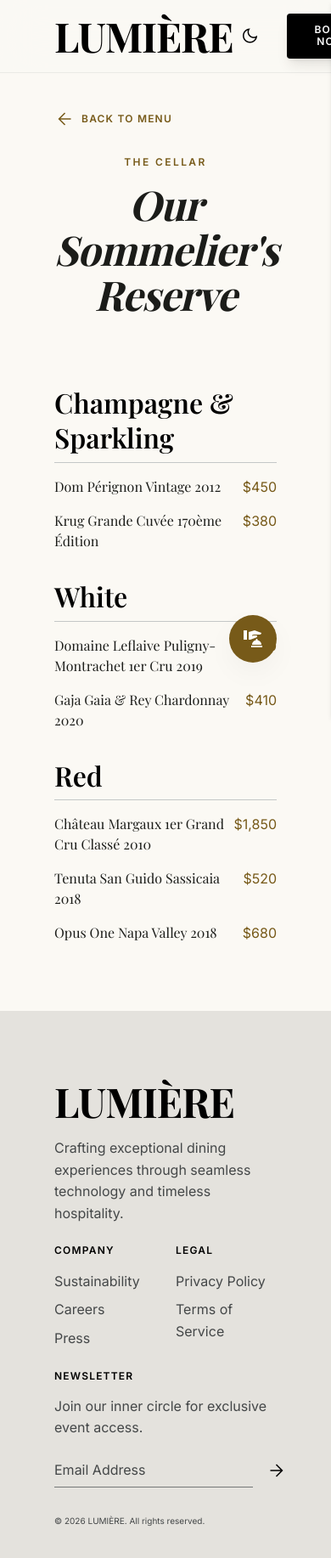
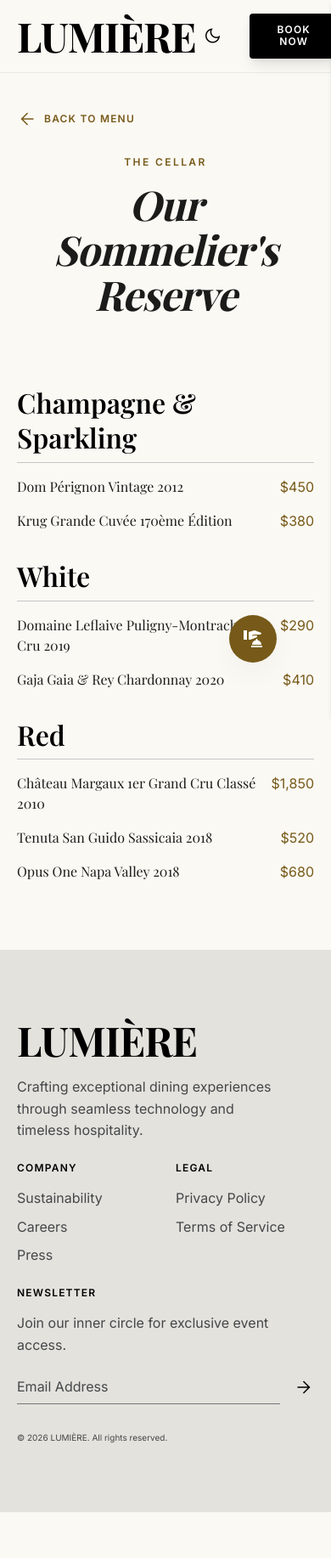
Before and after one commit to aryansingh81167/restaurant-reservation-ai, a Next.js app: page /wine-list in a window 390 px wide. Shown: the top 1834 px of the page at 85% size. After the commit the page ends 1780 px from the top, so only its background shows below. Built offline with nearby package versions, Linux system fonts and the light colour scheme; no server answers; a web font is replaced by a local one.

Commit message:
style: mobile responsiveness improvements

```diff
--- a/src/app/dashboard/DashboardClient.tsx
+++ b/src/app/dashboard/DashboardClient.tsx
@@ -166,7 +166,7 @@ export default function DashboardClient({
   };
 
   return (
-    <div className="pt-8 min-h-screen px-margin-desktop max-w-container-max mx-auto grid grid-cols-12 gap-gutter pb-section-gap">
+    <div className="pt-8 min-h-screen px-4 md:px-margin-desktop max-w-container-max mx-auto flex flex-col-reverse lg:grid lg:grid-cols-12 gap-gutter pb-section-gap">
       {/* Main Content Area */}
       <section className="col-span-12 lg:col-span-8 py-stack-lg">
         <div className="mb-section-gap animate-fade-in-up">
@@ -308,7 +308,7 @@ export default function DashboardClient({
                   {/* Date Picker */}
                   <div>
                     <label className="font-label-caps text-label-caps block mb-4 text-on-surface-variant tracking-widest">SELECT DATE</label>
-                    <div className="grid grid-cols-4 gap-2">
+                    <div className="grid grid-cols-2 sm:grid-cols-4 gap-2">
                       {availableDays.slice(0, 8).map(day => (
                         <button
                           key={day.date}
@@ -325,7 +325,7 @@ export default function DashboardClient({
                   {/* Time Picker */}
                   <div>
                     <label className="font-label-caps text-label-caps block mb-4 text-on-surface-variant tracking-widest">SELECT TIME</label>
-                    <div className="grid grid-cols-4 gap-2">
+                    <div className="grid grid-cols-2 sm:grid-cols-4 gap-2">
                       {AVAILABLE_TIMES.map(time => (
                         <button
                           key={time}
@@ -340,7 +340,7 @@ export default function DashboardClient({
                   {/* Guest Count */}
                   <div>
                     <label className="font-label-caps text-label-caps block mb-4 text-on-surface-variant tracking-widest">PARTY SIZE</label>
-                    <div className="grid grid-cols-8 gap-1">
+                    <div className="grid grid-cols-4 sm:grid-cols-8 gap-1">
                       {GUEST_OPTIONS.map(num => (
                         <button
                           key={num}
--- a/src/app/menu/page.tsx
+++ b/src/app/menu/page.tsx
@@ -3,7 +3,7 @@ import Link from "next/link";
 export default function MenuPage() {
   return (
     <>
-      <main className="pb-section-gap max-w-container-max mx-auto px-margin-desktop">
+      <main className="pb-section-gap max-w-container-max mx-auto px-margin-mobile md:px-margin-desktop">
         {/* Hero Branding */}
         <section className="mb-section-gap text-center space-y-stack-md pt-8">
           <p className="font-label-caps text-label-caps text-secondary tracking-[0.2em] uppercase">Michelin Star Experience</p>
--- a/src/app/wine-list/page.tsx
+++ b/src/app/wine-list/page.tsx
@@ -2,7 +2,7 @@ import Link from "next/link";
 
 export default function WineListPage() {
   return (
-    <main className="pb-section-gap max-w-container-max mx-auto px-margin-desktop pt-8 min-h-[80vh]">
+    <main className="pb-section-gap max-w-container-max mx-auto px-margin-mobile md:px-margin-desktop pt-8 min-h-[80vh]">
       <div className="mb-stack-lg">
         <Link href="/menu" className="text-secondary font-label-caps text-label-caps hover:text-primary transition-colors uppercase tracking-widest flex items-center gap-2">
           <span className="material-symbols-outlined text-[16px]">arrow_back</span>
--- a/src/components/layout/Footer.tsx
+++ b/src/components/layout/Footer.tsx
@@ -13,7 +13,7 @@ export default function Footer() {
   };
 
   return (
-    <footer className="bg-surface-container-highest w-full py-section-gap px-margin-desktop grid grid-cols-1 md:grid-cols-3 gap-gutter">
+    <footer className="bg-surface-container-highest w-full py-section-gap px-margin-mobile md:px-margin-desktop grid grid-cols-1 md:grid-cols-3 gap-gutter">
       <div className="space-y-stack-md">
         <h3 className="font-display-lg text-display-lg text-primary">LUMIÈRE</h3>
         <p className="font-body-md text-body-md text-on-surface-variant max-w-xs">Crafting exceptional dining experiences through seamless technology and timeless hospitality.</p>
--- a/src/components/layout/TopNavBar.tsx
+++ b/src/components/layout/TopNavBar.tsx
@@ -55,7 +55,7 @@ export default function TopNavBar() {
 
   return (
     <header className="fixed top-0 left-0 w-full z-40 bg-background/80 backdrop-blur-xl border-b border-outline-variant/30 transition-all duration-300">
-      <div className="flex justify-between items-center px-margin-desktop py-stack-md w-full max-w-container-max mx-auto">
+      <div className="flex justify-between items-center px-margin-mobile md:px-margin-desktop py-stack-md w-full max-w-container-max mx-auto">
         <Link href="/" className="font-display-lg text-display-lg text-primary tracking-tight hover:opacity-80 transition-opacity">LUMIÈRE</Link>
         <nav className="hidden md:flex items-center space-x-12">
           <Link href="/menu" className="text-on-surface-variant font-medium hover:text-primary transition-all duration-300 font-label-caps text-label-caps uppercase tracking-widest relative group">
@@ -120,7 +120,7 @@ export default function TopNavBar() {
       {/* Mobile Nav */}
       {showMobileNav && (
         <div className="md:hidden bg-surface-container-low border-t border-outline-variant/30 animate-fade-in">
-          <nav className="flex flex-col px-margin-desktop py-4 space-y-4">
+          <nav className="flex flex-col px-margin-mobile md:px-margin-desktop py-4 space-y-4">
             <Link href="/menu" onClick={() => setShowMobileNav(false)} className="font-label-caps text-label-caps uppercase tracking-widest text-on-surface hover:text-primary transition-colors py-2">Menu</Link>
             <Link href="/dashboard" onClick={() => setShowMobileNav(false)} className="font-label-caps text-label-caps uppercase tracking-widest text-on-surface hover:text-primary transition-colors py-2">Reservations</Link>
             <Link href="/dashboard" onClick={() => setShowMobileNav(false)} className="font-label-caps text-label-caps uppercase tracking-widest text-on-surface hover:text-primary transition-colors py-2">My Bookings</Link>
```
